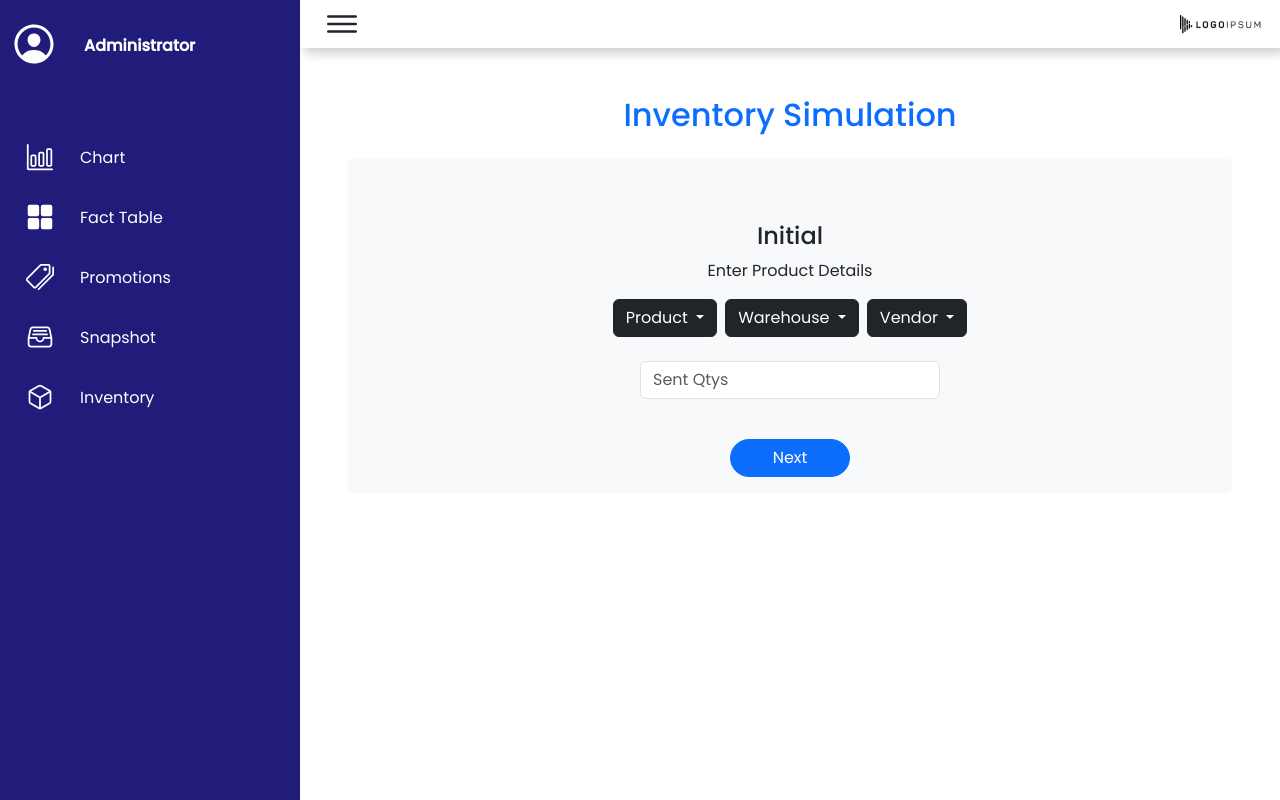
After one commit to SyFex25/Gudang-Data, a Flask app: page /inventory-simulation in a window 1280 px wide. The commit adds this page. Run offline with Flask 3, Linux system fonts and the light colour scheme; parts of the project's set-up code (start-up, migrations or seed data) failed here and were passed over; some libraries are stand-ins or nearby versions.

Commit message:
add snapshot and inventory simulator

```diff
--- a/app/__init__.py
+++ b/app/__init__.py
@@ -16,10 +16,10 @@ from sqlalchemy import desc
 
 app = Flask(__name__)
 
-from import_rsf import scheduler
+# from import_rsf import scheduler
 
 app.secret_key = 'Gudang_Data'
-app.config['SQLALCHEMY_DATABASE_URI'] = 'mysql://root:@127.0.0.1/database_toko'
+app.config['SQLALCHEMY_DATABASE_URI'] = 'mysql://root:@127.0.0.1/toko'
 app.config['SQLALCHEMY_TRACK_MODIFICATIONS'] = False
 
 db.init_app(app)
@@ -236,6 +236,26 @@ def gross_profit_data():
 
     return jsonify(data)
 
+@app.route('/snapshot')
+def snapshot_simulation():
+    retail_inventory_snapshot_facts = RetailInventorySnapshotFacts.query.all()
+    historic_retail_inventory_snapshot_fact = HistoricRetailInventorySnapshotFact.query.all()
+    return render_template('snapshot.html', retail_inventory_snapshot_facts = retail_inventory_snapshot_facts, historic_retail_inventory_snapshot_fact = historic_retail_inventory_snapshot_fact)
+
+@app.route('/inventory')
+def inventory_simulation():
+    inventory_receipt_accumulating_fact = InventoryReceiptAccumulatingFact.query.all()
+    return render_template('inventory.html', inventory_receipt_accumulating_fact = inventory_receipt_accumulating_fact)
+
+@app.route('/snapshot-historic')
+def display_snapshot_historic():
+    historic_retail_inventory_snapshot_fact = HistoricRetailInventorySnapshotFact.query.all()
+    return render_template('snapshot_historic.html', historic_retail_inventory_snapshot_fact = historic_retail_inventory_snapshot_fact)
+
+@app.route('/inventory-simulation')
+def display_inventory_simulation():
+    return render_template('inventory_simulation.html')
+
 
 @app.route('/promotion_data')
 def promotion_data():
--- /dev/null
+++ b/app/templates/inventory_simulation.html
@@ -0,0 +1,159 @@
+{% extends "layout.html" %}
+{% block body %}
+<div class="inner m-5">
+    <h2 class="text-center pb-3 text-primary">Inventory Simulation</h2>
+    <div class="container-sm bg-light rounded p-3 text-center" style="min-height: 300px;">
+        <div class="content pt-5" id="page1">
+            <h4>Initial</h4>
+            <p>Enter Product Details</p>
+            <div class="d-flex justify-content-center">
+                <button class="btn btn-dark dropdown-toggle me-2" id="profit_button"type="button" data-bs-toggle="dropdown" aria-expanded="false">
+                    Product
+                </button>
+                <ul class="dropdown-menu">
+                    {% for product in product_dimension %}
+                    <li><a class="dropdown-item" href="#" onclick="selectProduct('{{ product.product_key }}', '{{ product.product_description }}', 'profit')">{{ product.product_description }}</a></li>
+                    {% endfor %}
+                </ul>
+
+                <button class="btn btn-dark dropdown-toggle me-2" id="profit_button"type="button" data-bs-toggle="dropdown" aria-expanded="false">
+                    Warehouse
+                </button>
+                <ul class="dropdown-menu">
+                    <!-- Nanti ini connect ke database warehouse -->
+                </ul>
+
+                <button class="btn btn-dark dropdown-toggle" id="profit_button"type="button" data-bs-toggle="dropdown" aria-expanded="false">
+                    Vendor
+                </button>
+                <ul class="dropdown-menu">
+                    <!-- Nanti ini connect ke database Vendor -->
+                </ul>
+            </div>
+            <div class="d-flex justify-content-center">
+                <input class="form-control my-4" type="number" placeholder="Sent Qtys" style="width: 300px;">
+            </div>
+            <button class="btn btn-primary mt-3" onclick="showNextPage(this)">Next</button>
+        </div>
+
+        <div class="content pt-5" id="page2" style="display: none;">
+            <h4>Goods Received</h4>
+            <p>Select Date and Received Quantities</p>
+            <div class="d-flex justify-content-center">
+                <div class="me-2" id="received-date">
+                    <input type="date" class="form-control" id="receivedDate" style="width: 300px;">
+                </div>
+                <input class="form-control" type="number" placeholder="Received Qtys" style="width: 300px;">
+
+            </div>
+            <button class="btn btn-primary mt-3" onclick="showPrevPage()">Back</button>
+            <button class="btn btn-primary mt-3" onclick="showNextPage(this)">Next</button>
+        </div>
+
+        <div class="content pt-5" id="page3" style="display: none;">
+            <h4>Goods Inspected</h4>
+            <p>Select Date and Inspected Quantities</p>
+            <div class="d-flex justify-content-center">
+                <div class="me-2" id="inspected-date">
+                    <input type="date" class="form-control" id="inspectedDate" style="width: 300px;">
+                </div>
+                <input class="form-control" type="number" placeholder="Inspected Qtys" style="width: 300px;">
+
+            </div>
+            <button class="btn btn-primary mt-3" onclick="showPrevPage()">Back</button>
+            <button class="btn btn-primary mt-3" onclick="showNextPage(this)">Next</button>
+        </div>
+
+        <div class="content pt-5" id="page4" style="display: none;">
+            <h4>Inspection Result</h4>
+            <p>Initial inspection findings</p>
+            <div class="d-flex justify-content-center">
+                <input class="form-control me-2" type="number" placeholder="Returned to Vendor Qtys" style="width: 300px;">
+                <input class="form-control me-2" type="number" placeholder="Damaged Qtys" style="width: 300px;">
+                <input class="form-control" type="number" placeholder="Placed in Bin Qtys" style="width: 300px;">
+            </div>
+            <button class="btn btn-primary mt-3" onclick="showPrevPage()">Back</button>
+            <button class="btn btn-primary mt-3" onclick="showNextPage(this)">Next</button>
+        </div>
+
+        <div class="content pt-5" id="page5" style="display: none;">
+            <h4>Goods Shipment</h4>
+            <p>Initial inspection findings</p>
+            <div class="d-flex justify-content-center">
+                <div class="me-2" id="initial-shipment-date">
+                    <label for="initialShipmentDate">Date Initial Shipment:</label>
+                    <input type="date" class="form-control" id="initialShipmentDate" style="width: 300px;">
+                </div>
+
+                <div class="me-2" id="last-shipment-date">
+                    <label for="lastShipmentDate">Date Last Shipment:</label>
+                    <input type="date" class="form-control" id="lastShipmentDate" style="width: 300px;">
+                </div>
+            </div>
+            <button class="btn btn-primary mt-3" onclick="showPrevPage()">Back</button>
+            <button class="btn btn-primary mt-3" onclick="showNextPage(this)">Next</button>
+        </div>
+
+        <div class="content pt-5" id="page6" style="display: none;">
+            <h4>Shipment Result</h4>
+            <div class="d-flex justify-content-center">
+                <input class="form-control me-2" type="number" placeholder="Shipped to Cust Qtys" style="width: 200px;">
+                <input class="form-control me-2" type="number" placeholder="Returned by Cust Qtys" style="width: 200px;">
+                <input class="form-control me-2" type="number" placeholder="Returned to Inventory Qtys" style="width: 200px;">
+                <input class="form-control" type="number" placeholder="Damaged Qtys" style="width: 200px;">
+            </div>
+            <button class="btn btn-primary mt-3" onclick="showPrevPage()">Back</button>
+            <button class="btn btn-primary mt-3" onclick="showNextPage(this)">Next</button>
+        </div>
+
+        <div class="content pt-5" id="page7" style="display: none;">
+            <h4>Shipment Result</h4>
+            <p>(Coming Soon) Nanti ini nampilin lagnya tiap suatu tasks dll</p>
+            <button class="btn btn-success mt-3 rounded-pill" onclick="save()">Save</button>
+        </div>
+    </div>
+</div>
+
+<script>
+    let currentPage = 1;
+    const pages = document.querySelectorAll('.content');
+    const prevButton = document.getElementById('prevButton');
+    const nextButton = document.getElementById('nextButton');
+
+    function showNextPage() {
+        currentPage++;
+        if (currentPage > pages.length) {
+            currentPage = pages.length;
+        } else {
+            showHidePages();
+        }
+        checkButtonVisibility();
+    }
+
+    function showPrevPage() {
+        currentPage--;
+        if (currentPage < 1) {
+            currentPage = 1;
+        } else {
+            showHidePages();
+        }
+        checkButtonVisibility();
+    }
+
+    function showHidePages() {
+        for (let i = 0; i < pages.length; i++) {
+            if (i + 1 === currentPage) {
+                pages[i].style.display = 'block';
+            } else {
+                pages[i].style.display = 'none';
+            }
+        }
+    }
+
+    function checkButtonVisibility() {
+        prevButton.style.display = currentPage === 1 ? 'none' : 'block';
+        nextButton.style.display = currentPage === pages.length ? 'none' : 'block';
+    }
+</script>
+
+{% endblock %}
--- a/app/templates/layout.html
+++ b/app/templates/layout.html
@@ -58,6 +58,24 @@
 							<span class="title">Promotions</span>
 						</a>
 					</li>
+
+					<li>
+						<a href="/snapshot">
+							<span class="icon">
+								<ion-icon name="file-tray-full-outline"></ion-icon>
+							</span>
+							<span class="title">Snapshot</span>
+						</a>
+					</li>
+
+					<li>
+						<a href="/inventory">
+							<span class="icon">
+								<ion-icon name="cube-outline"></ion-icon>
+							</span>
+							<span class="title">Inventory</span>
+						</a>
+					</li>
 				</ul>
 			</div>
 
```
Also changed, not shown: app/models.py (+107 -16 lines), app/templates/inventory.html (added, +14 -0 lines), app/templates/snapshot.html (added, +29 -0 lines), app/templates/snapshot_historic.html (added, +18 -0 lines), app/import_rsf.py (line endings or trailing spaces), unprocessed_rsf/retail_sales_facts(data kedua).csv (renamed from unprocessed_rsf/retail_sales_facts(2).csv).
